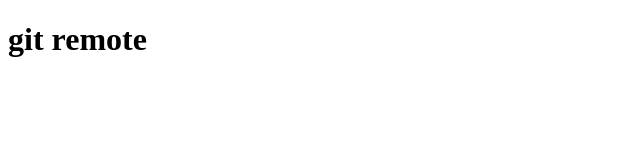
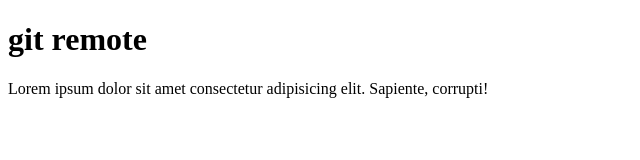
Before and after one commit to Nizar-230/Testting-in-git, a plain HTML site: page index.html in a window 1280 px wide. Shown: the whole page, without its empty margins (0-640 px from the left). Drawn offline with Linux system fonts and the light colour scheme.

Commit message:
menambah paragraph

```diff
--- a/index.html
+++ b/index.html
@@ -7,6 +7,7 @@
 </head>
 <body>
     <h1> git remote</h1>
+    <p>Lorem ipsum dolor sit amet consectetur adipisicing elit. Sapiente, corrupti!</p>
 </body>
 
 </html>
```
